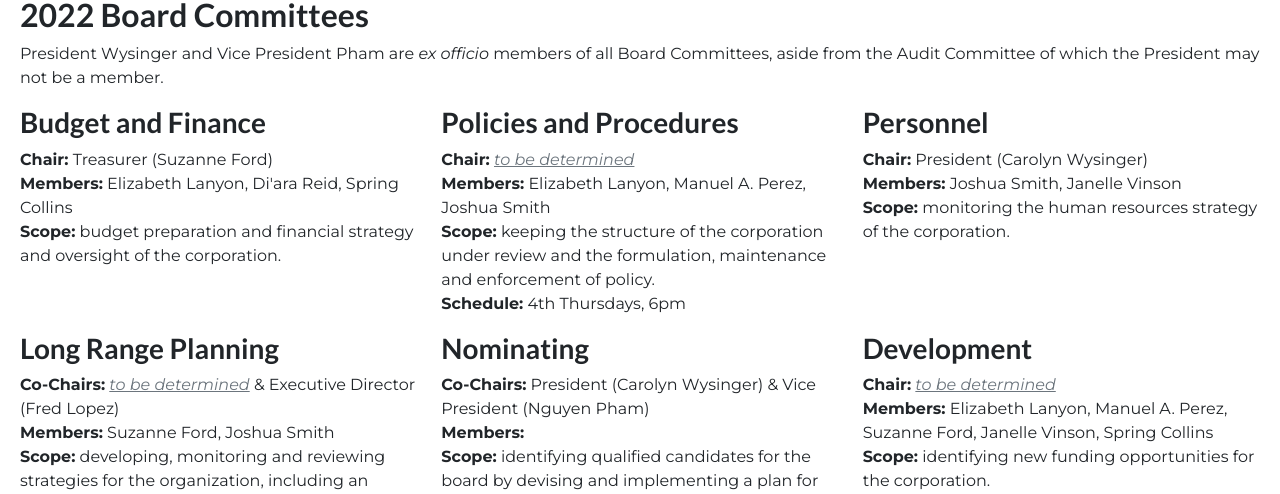
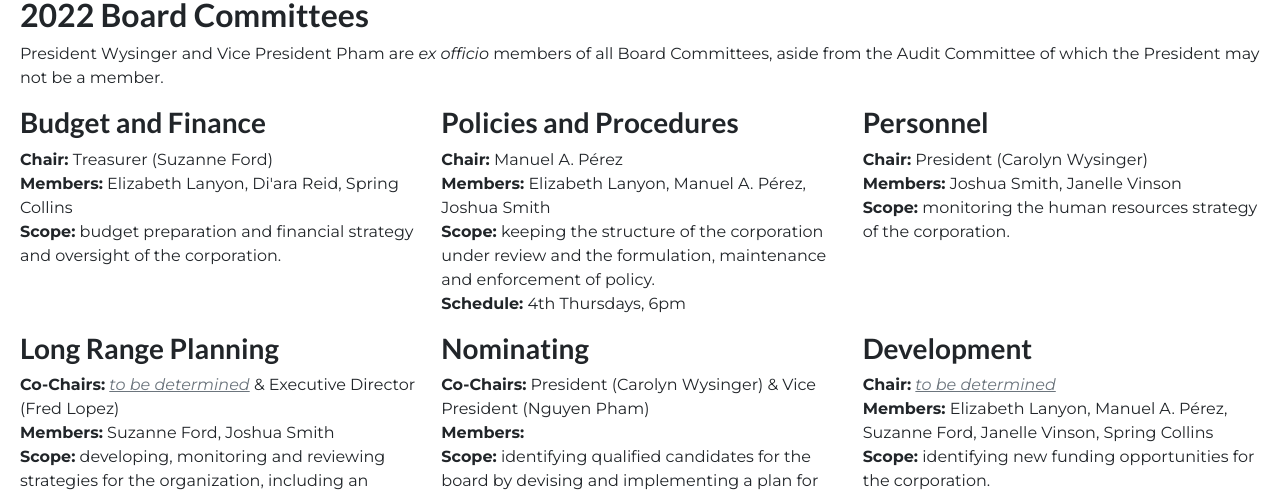
Before and after one commit to sfpride/members, a Jekyll site: the page built from board/index.html, in a window 1280 px wide. Shown: the part 1098-1592 px from the top of the page. Built offline with Jekyll 4.4.1, drawn with Linux system fonts in a browser that asks for light colours.

Commit message:
Update index.html

```diff
--- a/board/index.html
+++ b/board/index.html
@@ -51,8 +51,8 @@ title: Board of Directors
         <div class="col-12 col-md-4">
             <h3>Policies and Procedures</h3>
             <p>
-                <b>Chair:</b> </b> <em class="text-decoration-underline text-muted">to be determined</em> <br>
-                <b>Members:</b> Elizabeth Lanyon, Manuel A. Perez, Joshua Smith<br>
+                <b>Chair:</b> Manuel A. Pérez<br>
+                <b>Members:</b> Elizabeth Lanyon, Manuel A. Pérez, Joshua Smith<br>
                 <b>Scope:</b> keeping the structure of the corporation under review and the formulation, maintenance and
                 enforcement of policy.<br>
                 <b>Schedule:</b> 4th Thursdays, 6pm
@@ -80,15 +80,14 @@ title: Board of Directors
             <p>
                 <b>Co-Chairs:</b> President (Carolyn Wysinger) &amp; Vice President (Nguyen Pham) <br>
                 <b>Members:</b> <br>
-                <b>Scope:</b> identifying qualified candidates for the board by devising and implementing a plan for
-                strategic board recruitment.
+                <b>Scope:</b> identifying qualified candidates for the board by devising and implementing a plan for strategic board recruitment.
             </p>
         </div>
         <div class="col-12 col-md-4">
             <h3>Development</h3>
             <p>
                 <b>Chair:</b> </b> <em class="text-decoration-underline text-muted">to be determined</em><br>
-                <b>Members:</b> Elizabeth Lanyon, Manuel A. Perez, Suzanne Ford, Janelle Vinson, Spring Collins<br>
+                <b>Members:</b> Elizabeth Lanyon, Manuel A. Pérez, Suzanne Ford, Janelle Vinson, Spring Collins<br>
                 <b>Scope:</b> identifying new funding opportunities for the corporation.
             </p>
         </div>
@@ -354,7 +353,7 @@ title: Board of Directors
                 <td>Jacob Little</td>
                 <td>Nguyen Pham</td>
                 <td>Suzanne Ford</td>
-                <td>Nikki Calma, Elizabeth Lanyon, Kerby Lynch, Manuel Perez, Anjali Rimi, Amy Sueyoshi, Alex U. Inn
+                <td>Nikki Calma, Elizabeth Lanyon, Kerby Lynch, Manuel Pérez, Anjali Rimi, Amy Sueyoshi, Alex U. Inn
                     (resigned), Bruce Beaudette (resigned)</td>
             </tr>
             <tr class="odd">
@@ -364,7 +363,7 @@ title: Board of Directors
                 <td>Suzanne Ford</td>
                 <td>Nguyen Pham</td>
                 <td>Anjali Rimi</td>
-                <td>Bivett Brackett, Elizabeth Lanyon, Manuel Perez, Joshua Smith, Kerby Lynch (resigned), Tuquan
+                <td>Bivett Brackett, Elizabeth Lanyon, Manuel Pérez, Joshua Smith, Kerby Lynch (resigned), Tuquan
                     Harrison (resigned), Lady Diana Oliva (resigned)</td>
             </tr>
             <tr class="even">
@@ -374,7 +373,7 @@ title: Board of Directors
                 <td>Nguyen Pham</td>
                 <td>Elizabeth Lanyon</td>
                 <td>Suzanne Ford</td>
-                <td>Manuel A. Perez, Janelle Vinson, Maceo Persson, Di'ara Reid, Spring Collins, Anjali Rimi, Joshua Smith</td>
+                <td>Manuel A. Pérez, Janelle Vinson, Maceo Persson, Di'ara Reid, Spring Collins, Anjali Rimi, Joshua Smith</td>
             </tr>
         </tbody>
     </table>
```
